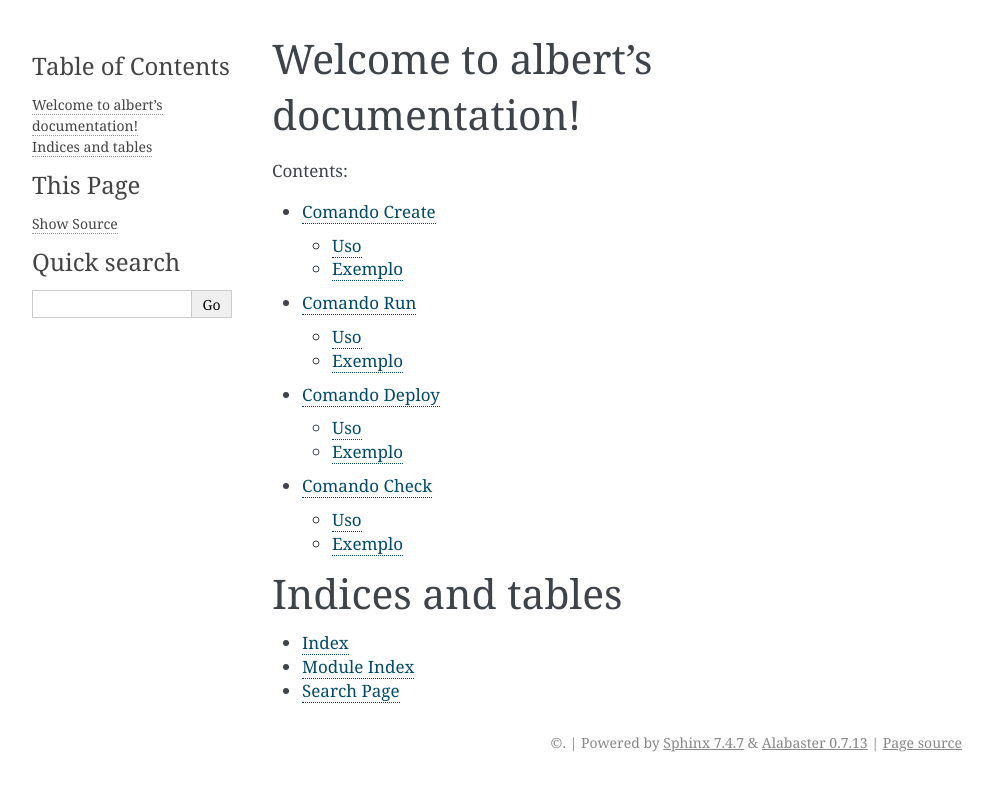
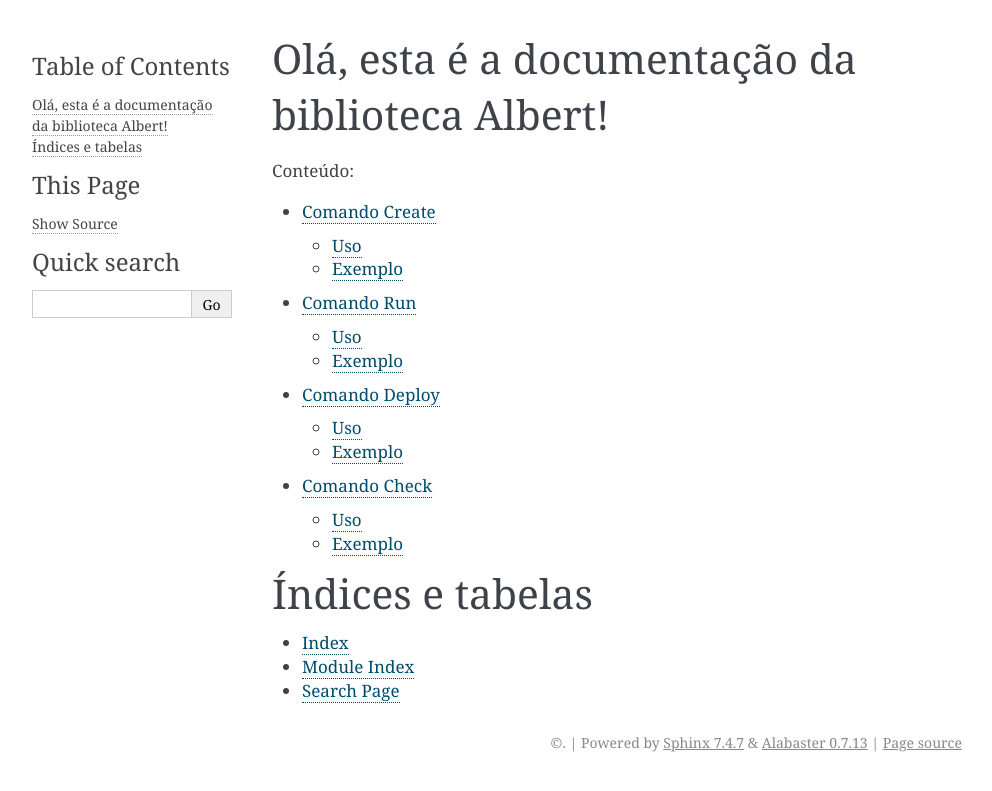
Before and after one commit to heber-augusto/albert, a Sphinx documentation site: the page built from docs/source/index.rst, in a window 1280 px wide. Shown: the top 791 px of the page, without its empty margins (148-1140 px from the left). Built offline with Sphinx 7.4.7, drawn with Linux system fonts in a browser that asks for light colours.

Commit message:
atualizacao arquivos de documentação

```diff
--- a/docs/source/index.rst
+++ b/docs/source/index.rst
@@ -1,19 +1,19 @@
 .. Meu Projeto Documentation documentation master file, created by
    sphinx-quickstart on Tue Oct 10 10:00:00 2023.
 
-Welcome to albert's documentation!
+Olá, esta é a documentação da biblioteca Albert!
 =====================================
 
 .. toctree::
    :maxdepth: 2
-   :caption: Contents:
+   :caption: Conteúdo:
 
    command_create
    command_run
    command_deploy
    command_check
 
-Indices and tables
+Índices e tabelas
 ==================
 
 * :ref:`genindex`
```
